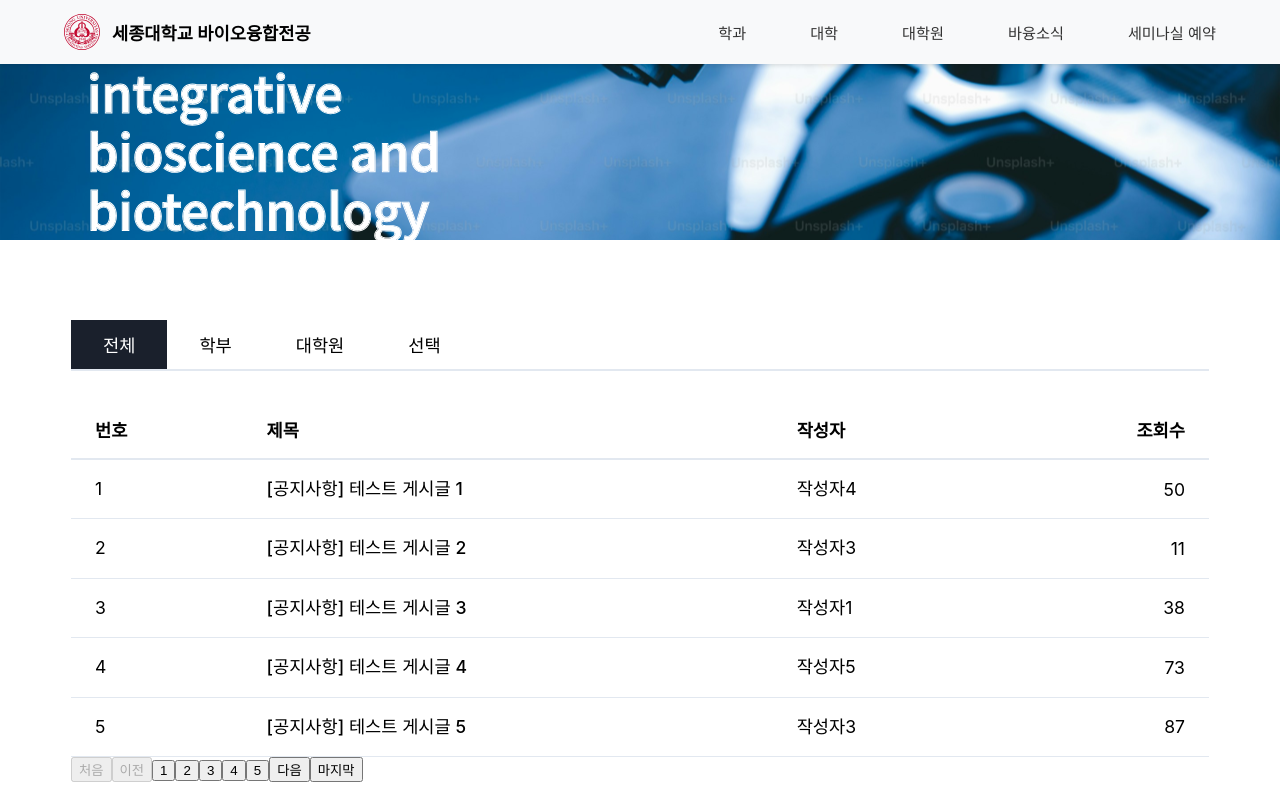
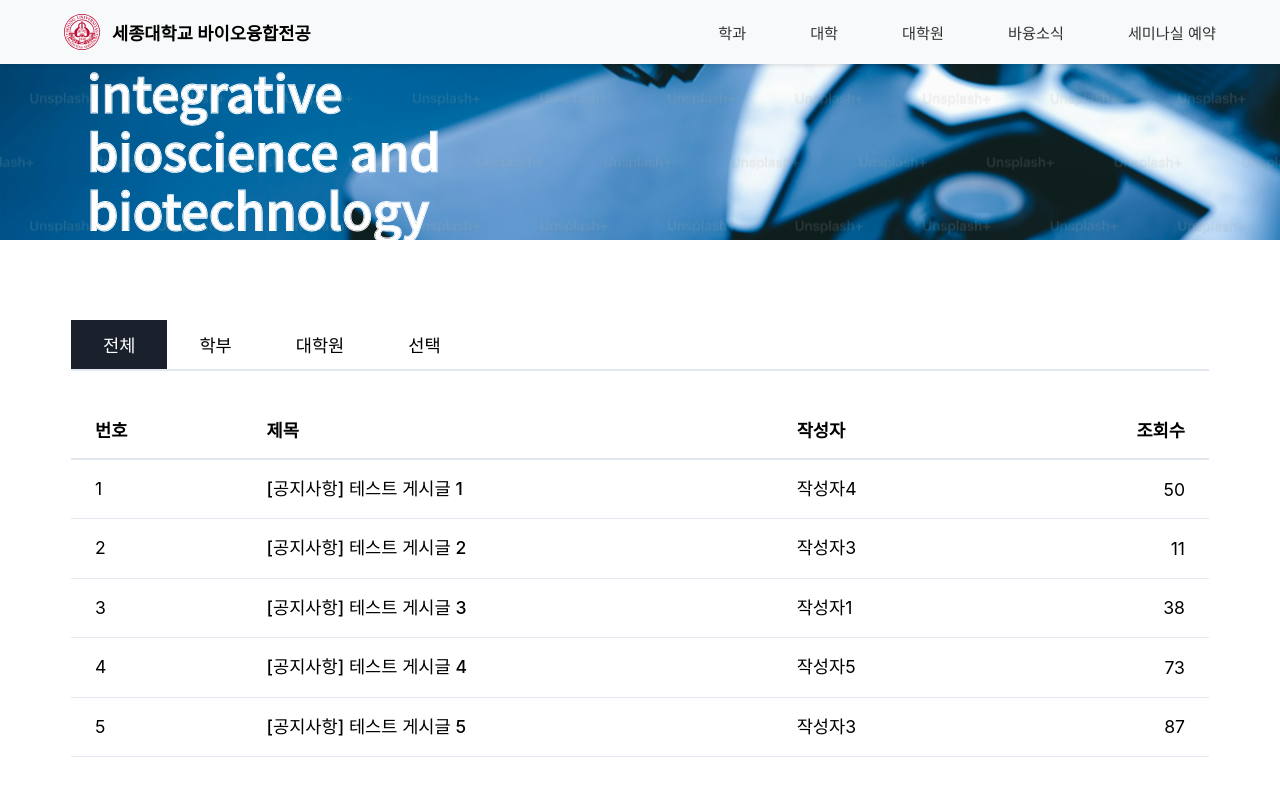
Before and after one commit to urinaner/sejong-dibb, a React (Create React App) app in the folder frontend/: page /news/noticeboard in a window 1280 px wide. Built offline with nearby package versions, Linux system fonts and the light colour scheme.

Commit message:
#85 feat: 페이징 버튼에 css 스타일 적용

```diff
--- a/frontend/src/pages/News/NoticeBoard/NoticeBoard.tsx
+++ b/frontend/src/pages/News/NoticeBoard/NoticeBoard.tsx
@@ -15,6 +15,8 @@
   ViewCount,
   ErrorMessage,
   LoadingSpinner,
+  PaginationContainer,
+  PageButton,
 } from './NoticeBoardStyle';
 
 interface NoticeItem {
@@ -159,52 +161,44 @@
 
     for (let i = startPage; i <= endPage; i++) {
       pages.push(
-        <button
+        <PageButton
           key={i}
           onClick={() => handlePageChange(i)}
-          className={`px-3 py-1 mx-1 rounded ${
-            i === pageInfo.currentPage
-              ? 'bg-blue-500 text-white'
-              : 'bg-gray-200'
-          }`}
+          isActive={i === pageInfo.currentPage}
         >
           {i + 1}
-        </button>,
+        </PageButton>,
       );
     }
 
     return (
-      <div className="flex justify-center items-center mt-4">
-        <button
+      <PaginationContainer>
+        <PageButton
           onClick={() => handlePageChange(0)}
           disabled={pageInfo.currentPage === 0}
-          className="px-3 py-1 mx-1 rounded bg-gray-200 disabled:opacity-50"
         >
-          처음
-        </button>
-        <button
+          <span>⟪</span>
+        </PageButton>
+        <PageButton
           onClick={() => handlePageChange(pageInfo.currentPage - 1)}
           disabled={pageInfo.currentPage === 0}
-          className="px-3 py-1 mx-1 rounded bg-gray-200 disabled:opacity-50"
         >
-          이전
-        </button>
+          <span>⟨</span>
+        </PageButton>
         {pages}
-        <button
+        <PageButton
           onClick={() => handlePageChange(pageInfo.currentPage + 1)}
           disabled={pageInfo.currentPage === pageInfo.totalPages - 1}
-          className="px-3 py-1 mx-1 rounded bg-gray-200 disabled:opacity-50"
         >
-          다음
-        </button>
-        <button
+          <span>⟩</span>
+        </PageButton>
+        <PageButton
           onClick={() => handlePageChange(pageInfo.totalPages - 1)}
           disabled={pageInfo.currentPage === pageInfo.totalPages - 1}
-          className="px-3 py-1 mx-1 rounded bg-gray-200 disabled:opacity-50"
         >
-          마지막
-        </button>
-      </div>
+          <span>⟫</span>
+        </PageButton>
+      </PaginationContainer>
     );
   };
 
--- a/frontend/src/pages/News/NoticeBoard/NoticeBoardStyle.ts
+++ b/frontend/src/pages/News/NoticeBoard/NoticeBoardStyle.ts
@@ -3,6 +3,11 @@
 interface StyledButtonProps {
   isActive?: boolean;
 }
+
+const media = {
+  mobile: '@media(max-width: 768px)',
+  tablet: '@media(max-width: 1024px)',
+};
 
 export const Container = styled.div`
   max-width: 1400px;
@@ -93,36 +98,65 @@
   display: flex;
   justify-content: center;
   align-items: center;
-  gap: 10px;
+  gap: 8px;
   margin-top: 40px;
   padding: 20px 0;
 `;
 
 export const PageButton = styled.button<StyledButtonProps>`
-  padding: 10px 16px;
+  display: flex;
+  align-items: center;
+  justify-content: center;
+  min-width: 40px;
+  height: 40px;
+  padding: 8px;
   font-size: 1rem;
   border: 1px solid #e2e8f0;
   border-radius: 6px;
-  background: ${(props) => (props.isActive ? '#1a202c' : 'white')};
-  color: ${(props) => (props.isActive ? 'white' : 'inherit')};
+  background: ${(props) => (props.isActive ? '#2D3748' : 'white')};
+  color: ${(props) => (props.isActive ? 'white' : '#4A5568')};
   cursor: pointer;
-  transition: all 0.2s;
-  min-width: 40px;
+  transition: all 0.2s ease-in-out;
 
   &:hover {
-    background-color: ${(props) => (props.isActive ? '#1a202c' : '#f7fafc')};
+    background-color: ${(props) => (props.isActive ? '#2D3748' : '#EDF2F7')};
+    border-color: ${(props) => (props.isActive ? '#2D3748' : '#CBD5E0')};
   }
 
   &:disabled {
     cursor: not-allowed;
     opacity: 0.5;
+    background-color: #edf2f7;
+    color: #a0aec0;
+    border-color: #e2e8f0;
+  }
+
+  // 처음, 마지막 버튼 스타일
+  &:first-child,
+  &:last-child {
+    font-weight: bold;
+  }
+
+  // 이전, 다음 버튼 스타일
+  &:nth-child(2),
+  &:nth-last-child(2) {
+    font-weight: bold;
+  }
+
+  // 활성화된 페이지 버튼에 그림자 효과 추가
+  ${(props) =>
+    props.isActive &&
+    `
+    box-shadow: 0 2px 4px rgba(0, 0, 0, 0.1);
+  `}
+
+  ${media.mobile} {
+    min-width: 36px;
+    height: 36px;
+    font-size: 0.9rem;
+    padding: 6px;
   }
 `;
-
-const media = {
-  mobile: '@media(max-width: 768px)',
-  tablet: '@media(max-width: 1024px)',
-};
 
 export const ResponsiveTable = styled(Table)`
   ${media.mobile} {
```
